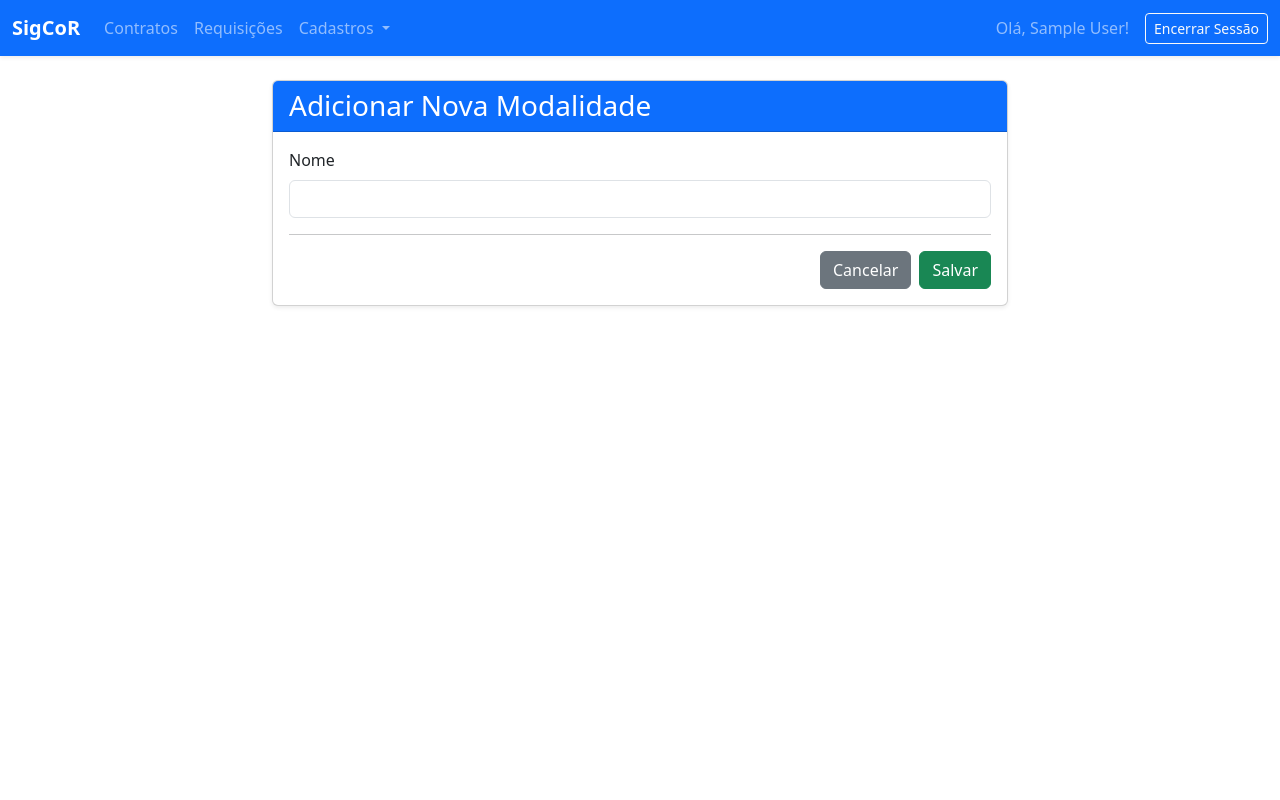
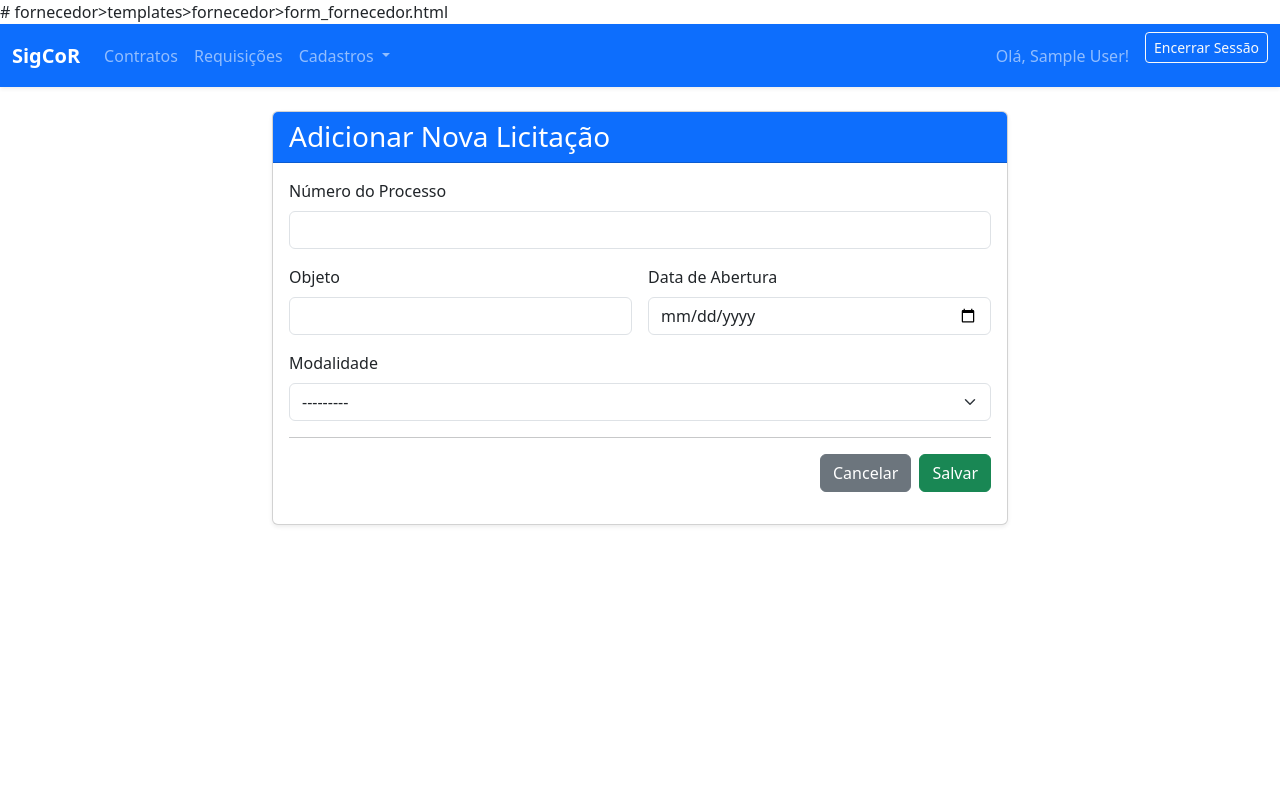
Before and after one commit to JoaciQueiroz/SiGCoR, a Django app: page /licitacoes/nova/ in a window 1280 px wide. Run offline with Django 5.2, Linux system fonts and the light colour scheme; the visitor is signed in with stand-in values (Sample User, id 1); data that the repository does not hold is empty.

Commit message:
faet: Crud licitação e modalidade de licitação.

```diff
--- a/apps/licitacoes/forms.py
+++ b/apps/licitacoes/forms.py
@@ -1,9 +1,20 @@
 #licitcoes>forms.py
 from django import forms
-from .models import Modalidade
+from .models import Modalidade, Licitacao
+
 
 class ModalidadeForm(forms.ModelForm):
     class Meta:
         model = Modalidade
         # definindo os campos
         fields = ['nome']
+
+class LicitacaoForm(forms.ModelForm):
+    class Meta:
+        model = Licitacao
+        # definindo os campos
+        fields = ['numero_processo', 'modalidade', 'objeto', 'data_abertura']
+        # adicionadno estilo no botão de escolha
+        widgets = {
+            'modalidade': forms.Select(attrs={'class': 'form-select'}),
+        }
--- /dev/null
+++ b/apps/licitacoes/templates/licitacoes/form_licitacao.html
@@ -0,0 +1,69 @@
+# fornecedor>templates>fornecedor>form_fornecedor.html
+
+{% extends 'base/base.html' %}
+
+{% block title %}Cadastro de Licitação{% endblock title %}
+
+{% block content %}
+<div class="row justify-content-center">
+    <div class="col-md-8">
+        <div class="card shadow-sm">
+            <div class="card-header bg-primary text-white">
+                <h3 class="mb-0">{% if object %}Editar Licitação{% else %}Adicionar Nova Licitação{% endif %}</h3>
+            </div>
+            <div class="card-body">
+                <form method="post">
+                    {% csrf_token %}
+
+                    <div class="row g-3">
+                        <div class="col-md-12">
+                            <label for="{{ form.numero_processo.id_for_label }}" class="form-label">{{ form.numero_processo.label }}</label>
+                            <input type="text" name="{{ form.numero_processo.name }}" id="{{ form.numero_processo.id_for_label }}"
+                                   value="{{ form.numero_processo.value|default:'' }}" class="form-control">
+                        </div>
+
+                        <div class="col-md-6">
+                            <label for="{{ form.objeto.id_for_label }}" class="form-label">{{ form.objeto.label }}</label>
+                            <input type="text" name="{{ form.objeto.name }}" id="{{ form.objeto.id_for_label }}"
+                                   value="{{ form.objeto.value|default:'' }}" class="form-control">
+                        </div>
+
+                        <div class="col-md-6">
+                            <label for="{{ form.data_abertura.id_for_label }}" class="form-label">{{ form.data_abertura.label }}</label>
+                            <input type="date"
+                                   name="{{ form.data_abertura.name }}"
+                                   id="{{ form.data_abertura.id_for_label }}"
+                                   value="{{ form.data_abertura.value|date:'y-m-d' }}"
+                                   class="form-control">
+                        </div>
+
+                        <div class="col-md-12">
+                             <label for="{{ form.modalidade.id_for_label }}" class="form-label">{{ form.modalidade.label }}</label>
+
+                             {{ form.modalidade }}
+                        </div>
+
+                        {% if form.errors %}
+                            <div class="alert alert-danger mt-3">
+                                <strong>Por favor, corrija os erros abaixo:</strong>
+                                {{ form.non_field_errors }}
+                                {% for field in form %}
+                                    {% if field.errors %}
+                                        <p class="mb-1"><strong>{{ field.label }}:</strong> {{ field.errors|striptags }}</p>
+                                    {% endif %}
+                                {% endfor %}
+                            </div>
+                        {% endif %}
+                    </div>
+
+                    <hr>
+                    <div class="d-grid gap-2 d-md-flex justify-content-md-end">
+                        <a href="{% url 'licitacoes:lista_licitacoes' %}" class="btn btn-secondary">Cancelar</a>
+                        <button type="submit" class="btn btn-success">Salvar</button>
+                    </div>
+                </form>
+            </div>
+        </div>
+    </div>
+</div>
+{% endblock content %}
--- a/apps/licitacoes/urls.py
+++ b/apps/licitacoes/urls.py
@@ -4,14 +4,26 @@ from .views import (
     ModalidadeListView,
     ModalidadeCreateView,
     ModalidadeUpdateView,
-    ModalidadeDeleteView
+    ModalidadeDeleteView,
+    LicitacaoListView,
+    LicitacaoCreateView,
+    LicitacaoUpdateView,
+    LicitacaoDeleteView
 )
 
 app_name = 'licitacoes'
 
 urlpatterns = [
-    path('', ModalidadeListView.as_view(), name= 'lista_modalidades'),
-    path('nova/', ModalidadeCreateView.as_view(), name= 'cria_modalidade'),
-    path('<int:pk>/editar/', ModalidadeUpdateView.as_view(), name='edita_modalidade'),
-    path('<int:pk>/excluir/', ModalidadeDeleteView.as_view(), name='exclui_modalidade'),
+    # Rotas de licitações, raiz do app
+    path('', LicitacaoListView.as_view(), name='lista_licitacoes'),
+    path('nova/', LicitacaoCreateView.as_view(), name='cria_licitacao'),
+    path('<int:pk>/editar/', LicitacaoUpdateView.as_view(), name='edita_licitacao'),
+    path('<int:pk>/excluir/', LicitacaoDeleteView.as_view(), name='exclui_licitacao'),
+
+    # Rotas de modalidade
+    path('modalidades/', ModalidadeListView.as_view(), name='lista_modalidades'),
+    path('modalidades/nova/', ModalidadeCreateView.as_view(), name='cria_modalidade'),
+    path('modalidades/<int:pk>/editar/', ModalidadeUpdateView.as_view(), name='edita_modalidade'),
+    path('modalidades/<int:pk>/excluir/', ModalidadeDeleteView.as_view(), name='exclui_modalidade'),
+
 ]
--- a/apps/licitacoes/views.py
+++ b/apps/licitacoes/views.py
@@ -7,10 +7,10 @@ from django.views.generic import(
     DeleteView
 )
 
-from .models import Modalidade
-from .forms import ModalidadeForm
+from .models import Modalidade, Licitacao
+from .forms import ModalidadeForm, LicitacaoForm
 
-
+# ===================  Views da Modalidade ===============================
 # lista modalidades
 class ModalidadeListView(ListView):
     model = Modalidade
@@ -41,4 +41,31 @@ class ModalidadeDeleteView(DeleteView):
     template_name = 'licitacoes/confirma_exclusao.html'
     success_url = reverse_lazy('licitacoes:lista_modalidades'
 )
+ # ===================  Views da Liciatação ===============================
+ # view de listagem
+class LicitacaoListView(ListView):
+     model = Licitacao
+     template_name = 'licitacoes/lista_licitacoes.html'
+     context_object_name = 'licitacoes'
+
+# view de criação
+class LicitacaoCreateView(CreateView):
+     model = Licitacao
+     form_class = LicitacaoForm
+     template_name = 'licitacoes/form_licitacao.html'
+     success_url = reverse_lazy('licitacoes:lista_licitacoes')
+
+# view de edição
+class LicitacaoUpdateView(UpdateView):
+     model = Licitacao
+     form_class = LicitacaoForm
+     template_name = 'licitacoes/form_licitacao.html'
+     success_url = reverse_lazy('licitacoes:lista_licitacoes')
+
+# view de exclusão
+class LicitacaoDeleteView(DeleteView):
+     model = Licitacao
+     template_name = 'licitacoes/exclui_licitacao.html'
+     success_url = reverse_lazy('licitacoes:lista_licitacoes')
+
 # Create your views here.
--- a/templates/base/base.html
+++ b/templates/base/base.html
@@ -38,7 +38,8 @@
                               <li><a class="dropdown-item" href="{% url 'servidores:lista_setores' %}">Setores</a></li>
                               <li><a class="dropdown-item" href="{% url 'estoque:lista_produtos' %}">Produtos</a></li>
                               <li><hr class="dropdown-divider"></li>
-                              <li><a class="dropdown-item" href="{% url 'licitacoes:lista_modalidades' %}">Licitações</a></li>
+                              <li><a class="dropdown-item" href="{% url 'licitacoes:lista_modalidades' %}">Modalidades</a></li>
+                              <li><a class="dropdown-item" href="{% url 'licitacoes:lista_licitacoes' %}">Licitações</a></li>
                             </ul>
                         </li>
                     </ul>
```
Also changed, not shown: apps/licitacoes/templates/licitacoes/exclui_licitacao.html (added, +31 -0 lines), apps/licitacoes/templates/licitacoes/lista_licitacoes.html (added, +48 -0 lines).
